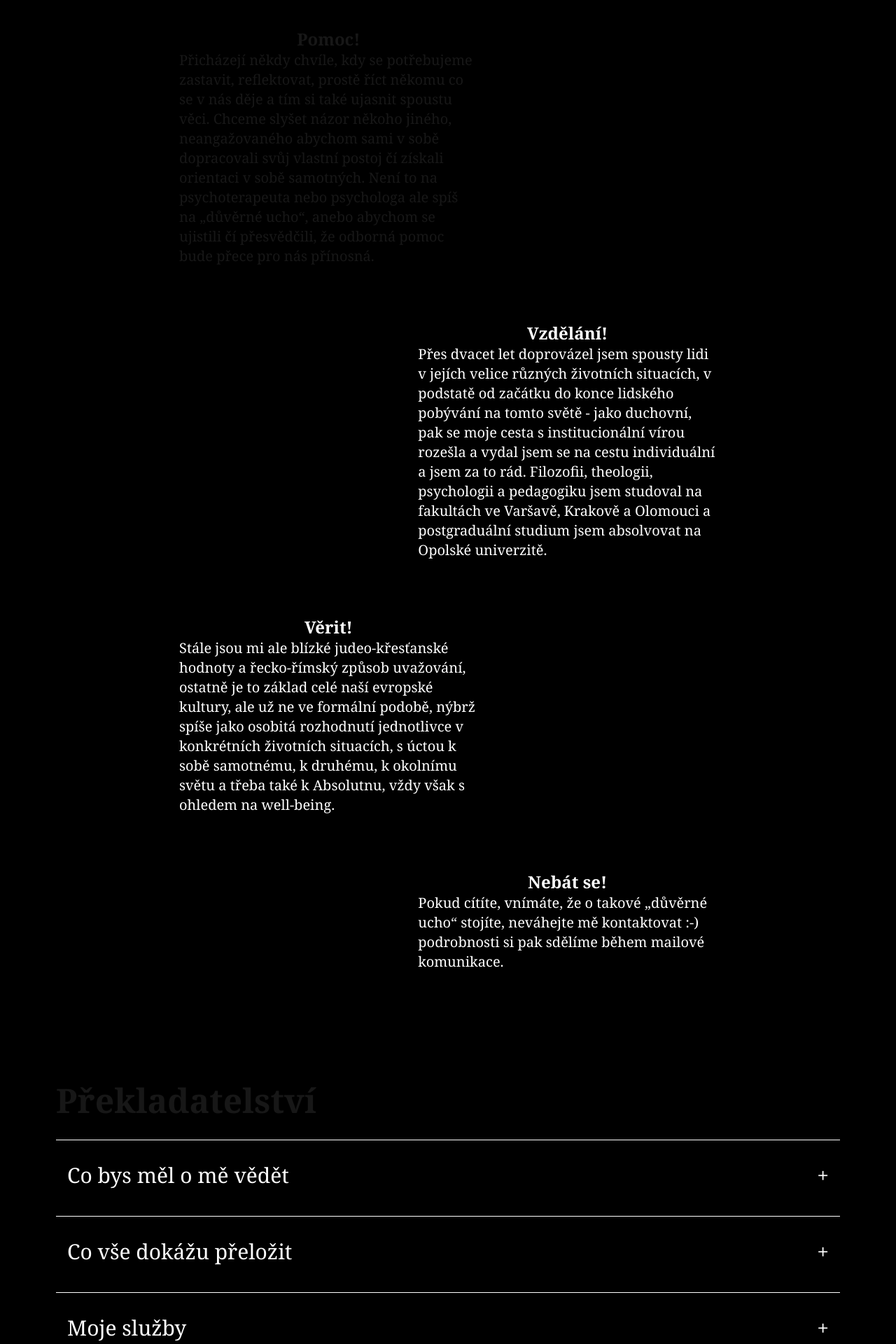
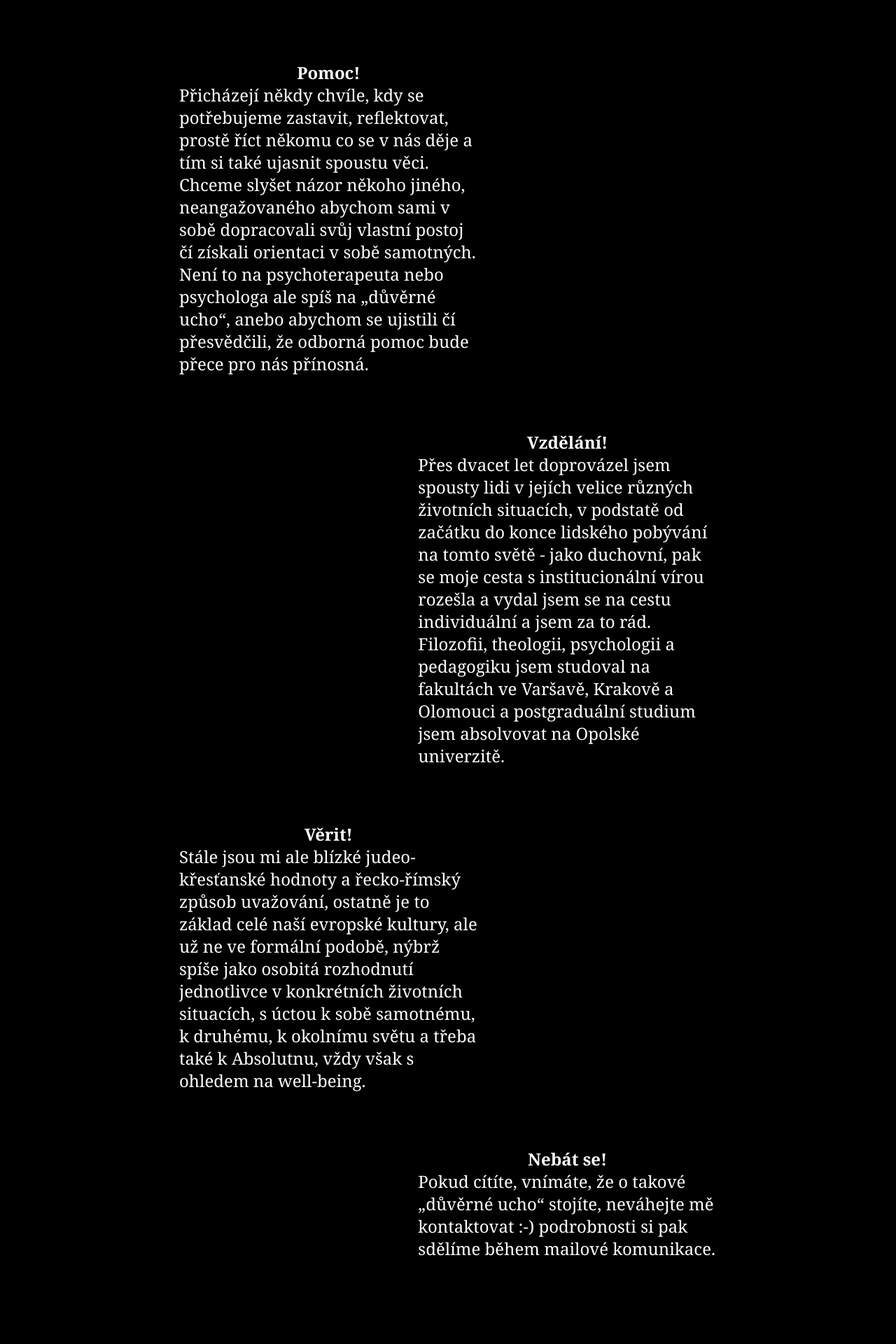
Before and after one commit to Yashioru/Polova, a Next.js app: page / in a window 1280 px wide. Shown: the part 980-2900 px from the top of the page at 70% size. Built offline with nearby package versions, Linux system fonts and the light colour scheme.

Commit message:
designstuff

```diff
--- a/app/components/Part1.jsx
+++ b/app/components/Part1.jsx
@@ -37,7 +37,7 @@ const Part1 = () => {
         isVisible ? "opacity-100" : "opacity-0"
       }`}
     >
-      <div className="w-auto h-auto bg-black dark:bg-black">
+      <div className="w-auto h-auto bg-black dark:bg-black pt-12 pb-12">
         <h1
           className={`text-6xl font-bold w-auto flex justify-center pt-20 transform transition-transform duration-1000 ${
             isVisible ? "translate-y-0" : "-translate-y-10"
@@ -45,11 +45,11 @@ const Part1 = () => {
         >
           Důvěrné Ucho
         </h1>
-        <div className="flex flex-col w-full sm:w-1/3 ml-0 sm:ml-[20%] mt-20 font-serif">
+        <div className="flex flex-col w-full sm:w-1/3 ml-0 sm:ml-[20%] mt-20 font-serif text-4xl text-white dark:text-gray-200">
           <h1 className="flex justify-center font-bold text-2xl font-serif">
             Pomoc!
           </h1>
-          <p className="font-serif text-xl">
+          <p className="font-serif text-2xl">
             Přicházejí někdy chvíle, kdy se potřebujeme zastavit, reflektovat,
             prostě říct někomu co se v nás děje a tím si také ujasnit spoustu
             věci. Chceme slyšet názor někoho jiného, neangažovaného abychom sami
@@ -60,7 +60,7 @@ const Part1 = () => {
           </p>
         </div>
         <div className="w-auto flex justify-end">
-          <div className="w-full sm:w-1/3 mr-0 sm:mr-[20%] mt-20 flex-col font-serif text-xl text-white dark:text-gray-200">
+          <div className="w-full sm:w-1/3 mr-0 sm:mr-[20%] mt-20 flex-col font-serif text-2xl text-white dark:text-gray-200">
             <h1 className="flex justify-center font-bold text-2xl font-serif">
               Vzdělání!
             </h1>
@@ -73,7 +73,7 @@ const Part1 = () => {
             postgraduální studium jsem absolvovat na Opolské univerzitě.{" "}
           </div>
         </div>
-        <div className="flex flex-col w-full sm:w-1/3 ml-0 sm:ml-[20%] mt-20 font-serif text-xl text-white dark:text-gray-200">
+        <div className="flex flex-col w-full sm:w-1/3 ml-0 sm:ml-[20%] mt-20 font-serif text-2xl text-white dark:text-gray-200">
           <h1 className="flex justify-center font-bold text-2xl font-serif">
             Věrit!
           </h1>
@@ -85,7 +85,7 @@ const Part1 = () => {
           však s ohledem na well-being.
         </div>
         <div className="w-auto flex justify-end">
-          <div className="w-full sm:w-1/3 mr-0 sm:mr-[20%] mt-20 flex-col font-serif text-xl text-white dark:text-gray-200 pb-20">
+          <div className="w-full sm:w-1/3 mr-0 sm:mr-[20%] mt-20 flex-col font-serif text-2xl text-white dark:text-gray-200 pb-20">
             <h1 className="flex justify-center font-bold text-2xl font-serif">
               Nebát se!
             </h1>
--- a/app/components/Part2.jsx
+++ b/app/components/Part2.jsx
@@ -98,7 +98,7 @@ const Part2 = () => {
         isVisible ? "opacity-100" : "opacity-0"
       }`}
     >
-      <div className="w-full h-auto bg-black dark:bg-black p-4 sm:p-8 md:p-12 lg:p-16 xl:p-20">
+      <div className="w-full h-auto bg-black dark:bg-black p-4 sm:p-8 md:p-12 lg:p-16 xl:p-20 pt-12 pb-12">
         <h1
           className={`text-3xl sm:text-4xl md:text-5xl font-bold w-auto flex transform transition-transform duration-1000 font-serif ${
             isVisible ? "translate-y-0" : "-translate-y-10"
@@ -106,17 +106,17 @@ const Part2 = () => {
         >
           Překladatelství
         </h1>
-        <div className="flex font-serif text-3xl justify-start flex-col items-start mt-8">
+        <div className="flex font-serif text-4xl justify-start flex-col items-start mt-8">
           <div className="h-px bg-white w-full mb-4"></div>
           <button
             onClick={toggleMenu1}
-            className="flex justify-between w-full p-4 text-white dark:text-gray-200"
+            className="flex justify-between w-full p-6 text-white dark:text-gray-200"
           >
             <div className="text-3xl">Co bys měl o mě vědět</div>
             {isMenuOpen1 ? "-" : "+"}
           </button>
           <div
-            className={`font-serif text-xl mt-2 transition-all duration-1000 overflow-hidden text-white dark:text-gray-200 ${
+            className={`font-serif text-2xl mt-4 transition-all duration-1000 overflow-hidden text-white dark:text-gray-200 ${
               isMenuOpen1 ? "max-h-screen opacity-100" : "max-h-0 opacity-0"
             }`}
           >
@@ -138,13 +138,13 @@ const Part2 = () => {
           <div className="h-px bg-white w-full mb-4 mt-4"></div>
           <button
             onClick={toggleMenu2}
-            className="flex justify-between w-full p-4 text-white dark:text-gray-200"
+            className="flex justify-between w-full p-6 text-white dark:text-gray-200 mt-8"
           >
             <div className="text-3xl">Co vše dokážu přeložit</div>
             {isMenuOpen2 ? "-" : "+"}
           </button>
           <div
-            className={`font-serif text-xl mt-2 transition-all duration-1000 overflow-hidden text-white dark:text-gray-200 ${
+            className={`font-serif text-2xl mt-4 transition-all duration-1000 overflow-hidden text-white dark:text-gray-200 ${
               isMenuOpen2 ? "max-h-screen opacity-100" : "max-h-0 opacity-0"
             }`}
           >
@@ -180,13 +180,13 @@ const Part2 = () => {
           <div className="h-px bg-white w-full mb-4 mt-4"></div>
           <button
             onClick={toggleMenu3}
-            className="flex justify-between w-full p-4 text-white dark:text-gray-200"
+            className="flex justify-between w-full p-6 text-white dark:text-gray-200 mt-8"
           >
             <div className="text-3xl">Moje služby</div>
             {isMenuOpen3 ? "-" : "+"}
           </button>
           <div
-            className={`font-serif text-xl mt-2 transition-all duration-1000 overflow-hidden text-white dark:text-gray-200 ${
+            className={`font-serif text-2xl mt-4 transition-all duration-1000 overflow-hidden text-white dark:text-gray-200 ${
               isMenuOpen3 ? "max-h-screen opacity-100" : "max-h-0 opacity-0"
             }`}
           >
@@ -223,13 +223,13 @@ const Part2 = () => {
           <div className="h-px bg-white w-full mb-4 mt-4"></div>
           <button
             onClick={toggleMenu4}
-            className="flex justify-between w-full p-4 text-white dark:text-gray-200"
+            className="flex justify-between w-full p-6 text-white dark:text-gray-200 mt-8"
           >
             <div className="text-3xl">Slovníček</div>
             {isMenuOpen4 ? "-" : "+"}
           </button>
           <div
-            className={`w-full font-serif text-xl mt-2 transition-all duration-1000 overflow-hidden text-white dark:text-gray-200 ${
+            className={`w-full font-serif text-2xl mt-4 transition-all duration-1000 overflow-hidden text-white dark:text-gray-200 ${
               isMenuOpen4 ? "max-h-screen opacity-100" : "max-h-0 opacity-0"
             }`}
           >
--- a/app/components/Part3.jsx
+++ b/app/components/Part3.jsx
@@ -77,7 +77,7 @@ const Part3 = () => {
         isVisible ? "opacity-100" : "opacity-0"
       }`}
     >
-      <div className="w-auto h-auto bg-black pt-20">
+      <div className="w-auto h-auto bg-black pt-20 pb-12">
         <h1
           className={`text-6xl font-bold w-auto flex justify-center transform transition-transform duration-1000 ${
             isVisible ? "translate-y-0" : "-translate-y-full"
--- a/app/components/Part4.jsx
+++ b/app/components/Part4.jsx
@@ -37,7 +37,7 @@ const Part4 = () => {
         isVisible ? "opacity-100" : "opacity-0"
       }`}
     >
-      <div className="w-auto h-auto bg-black dark:bg-black">
+      <div className="w-auto h-auto bg-black dark:bg-black pt-12 pb-12">
         <h1
           className={`text-6xl font-bold w-auto flex justify-center transform transition-transform duration-1000 ${
             isVisible ? "translate-y-0" : "-translate-y-full"
```
